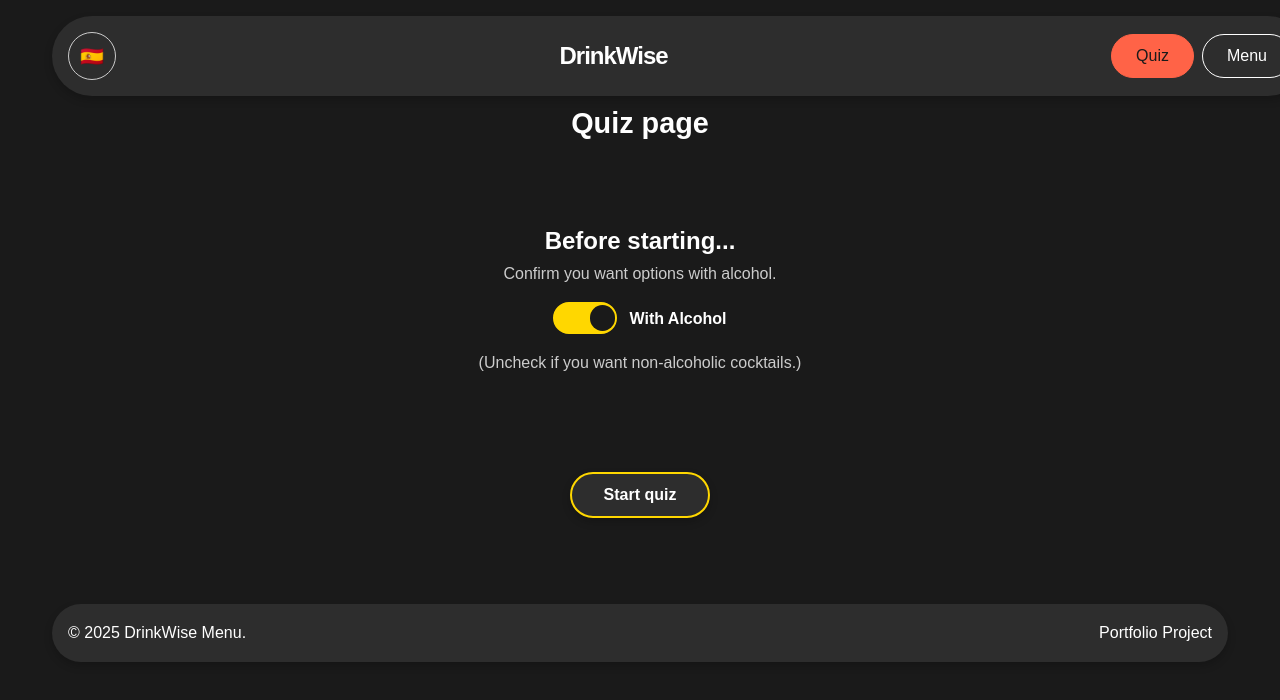
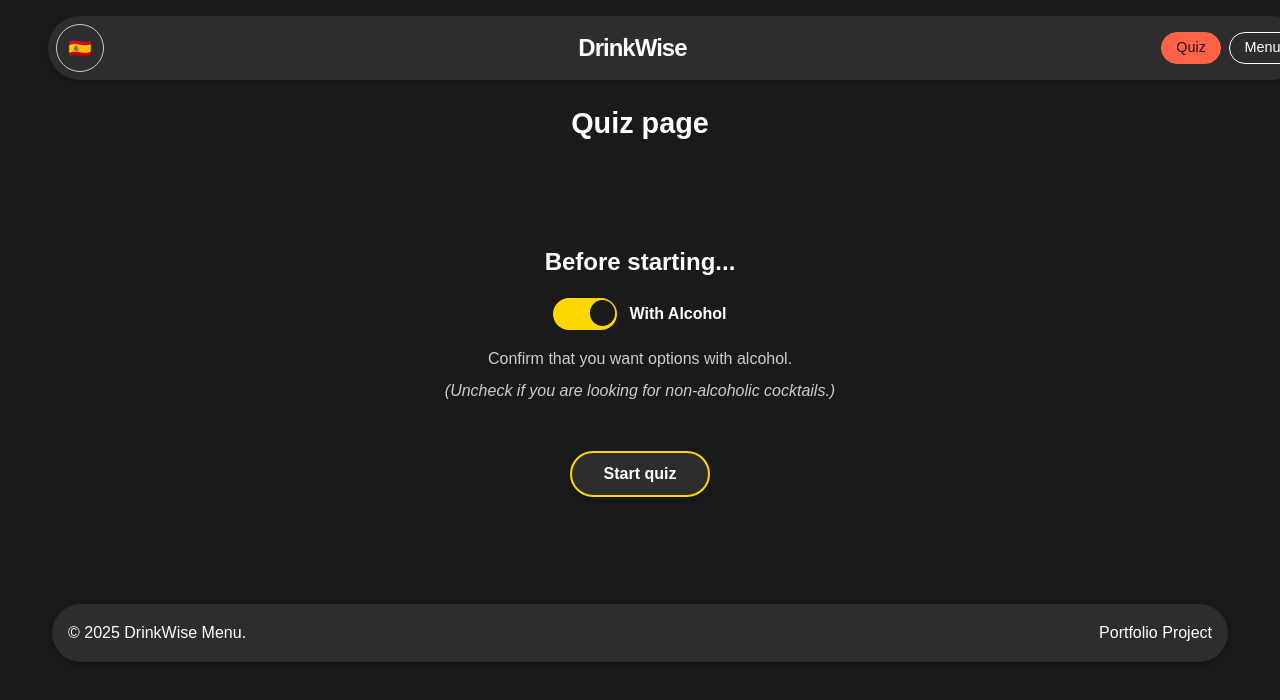
Before and after one commit to dalonsodev/DrinkWise, a React (Vite) app: page /quiz in a window 1280 px wide. Shown: the top 700 px of the page. Built offline with nearby package versions, Linux system fonts and the light colour scheme; what i18next-icu would draw is missing.

Commit message:
style(quiz): update results container class for improved styling and adjust QuizConfirmation text for clarity

```diff
--- a/src/components/features/Quiz.jsx
+++ b/src/components/features/Quiz.jsx
@@ -43,7 +43,7 @@ export default function Quiz() {
 
    function renderResults() {
       return (
-         <div>
+         <div className="results-container">
             Resultados aquí (answers: {JSON.stringify(answers)})
          </div>
       )
--- a/src/components/features/QuizConfirmation.jsx
+++ b/src/components/features/QuizConfirmation.jsx
@@ -12,11 +12,11 @@ export default function QuizConfirmation({
    return (
       <div className="quiz-confirmation">
          <h2>{t("quiz.beforeStart")}</h2>
-         <p>{t("quiz.confirmAlcohol")}</p>
          <ToggleAlcohol
             alcoholFilter={quizAlcohol}
             onToggle={onToggle}
          />
+         <p>{t("quiz.confirmAlcohol")}</p>
          <p>{t("quiz.withoutAlcohol")}</p>
          <button
             onClick={onStart}
--- a/src/index.css
+++ b/src/index.css
@@ -46,10 +46,11 @@ main {
 .header {
    position: fixed;
    margin-top: -84px;
-   margin-left: 0.75em;
+   /* margin-top: 1em; */
+   margin-left: 0.5em;
    width: calc(100% - 1.5em);
    background-color: var(--surface);
-   padding: 1em;
+   padding: 0.5em;
    border-radius: var(--pill-radius);
    display: flex;
    justify-content: space-between;
@@ -75,8 +76,8 @@ main {
 .menu-filter-btn {
    color: var(--text);
    text-decoration: none;
-   font-size: 1rem;
-   padding: 0.5em 1.5em;
+   font-size: 0.9rem;
+   padding: 0.25em 1em;
    border-radius: var(--pill-radius);
    transition: var(--transition);
    background: transparent;
@@ -182,9 +183,9 @@ main {
    display: flex;
    align-items: center;
    justify-content: center;
-   width: 2.5em;
-   height: 2.5em;
-   font-size: 1.2rem;
+   width: 1.75em;
+   height: 1.75em;
+   font-size: 1rem;
    border: 1px solid var(--text-subtle);
    border-radius: 50%;
    background: transparent;
@@ -371,7 +372,7 @@ main {
    left: 0;
    width: 100%;
    height: 100%;
-   background: linear-gradient(to bottom, rgba(26, 26, 26, 0.3), rgba(26, 26, 26, 0.8));
+   background: linear-gradient(to bottom, rgba(26, 26, 26, 0.9), rgba(26, 26, 26, 0.7));
    z-index: 1;
 }
 
@@ -431,15 +432,20 @@ main {
    flex-direction: column;
    align-items: center;
    justify-content: center;
-   margin: auto 0;
+   margin: auto 4em;
 }
 
 .quiz-confirmation p {
    color: var(--text-subtle);
 }
 
+.quiz-confirmation p:last-of-type {
+   font-style: italic;
+   margin-top: 0.4em;
+}
+
 .quiz-confirmation button {
-   margin-top: 6em;
+   margin-top: 3em;
 }
 
 .progress-container {
@@ -458,14 +464,14 @@ main {
 }
 
 .question-container {
-   margin-block: 2em;
+   margin-block: 1em;
    display: flex;
    flex-direction: column;
    gap: 1em;
 }
 
 .question-container h2 {
-   margin-bottom: 1em;
+   margin-bottom: 0.5em;
 }
 
 
@@ -668,7 +674,7 @@ main {
    display: flex;
    gap: 0.5em;
    justify-content: center;
-   margin-top: 2em;
+   margin-block: 1em;
 }
 
 .quiz-navigation button:disabled {
@@ -704,22 +710,10 @@ main {
 
 
 /* ESTO TIENE QUE IR FUERA, TENEMOS QUE HACER MOBILE FIRST!! */
-@media (max-width: 500px) {
-   .header {
-      margin-top: -84px;
-      margin-left: 0.5em;
-      width: calc(100% - 1.5em);
-      padding: 0.5em;
-   }
-
-   .nav-link {
-      font-size: 0.9rem;
-      padding: 0.25em 1em;
-   }
-
+@media (min-width: 500px) {
    .btn-language {
-      width: 1.75em;
-      height: 1.75em;
-      font-size: 1rem;
+      width: 2.5em;
+      height: 2.5em;
+      font-size: 1.2rem;
    }
 }
--- a/src/locales/en.json
+++ b/src/locales/en.json
@@ -19,8 +19,8 @@
       "title": "Find Your Ideal Drink",
       "description": "Take our little quiz to discover your perfect drink.",
       "beforeStart": "Before starting...",
-      "confirmAlcohol": "Confirm you want options with alcohol.",
-      "withoutAlcohol": "(Uncheck if you want non-alcoholic cocktails.)",
+      "confirmAlcohol": "Confirm that you want options with alcohol.",
+      "withoutAlcohol": "(Uncheck if you are looking for non-alcoholic cocktails.)",
       "start": "Start quiz",
       "back": "‹ Back",
       "results": "See results",
--- a/src/locales/es.json
+++ b/src/locales/es.json
@@ -20,7 +20,7 @@
       "description": "Te ayudamos a descubrir tu bebida perfecta.",
       "beforeStart": "Antes de empezar...",
       "confirmAlcohol": "Confirma que quieres opciones con alcohol.",
-      "withoutAlcohol": "(Desmarca si quieres cócteles sin alcohol.)",
+      "withoutAlcohol": "(Desmarca si estás buscando cócteles sin alcohol.)",
       "start": "Comenzar quiz",
       "back": "‹ Volver",
       "results": "Ver resultados",
```
